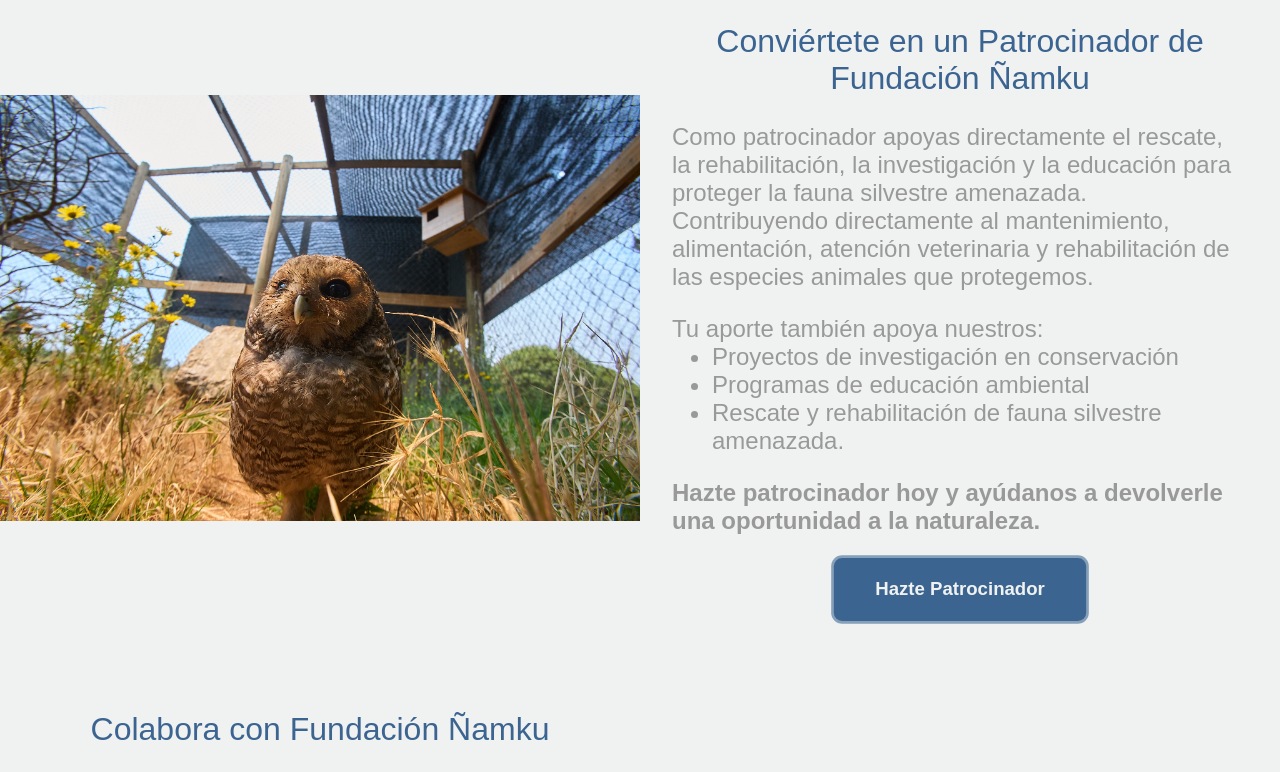
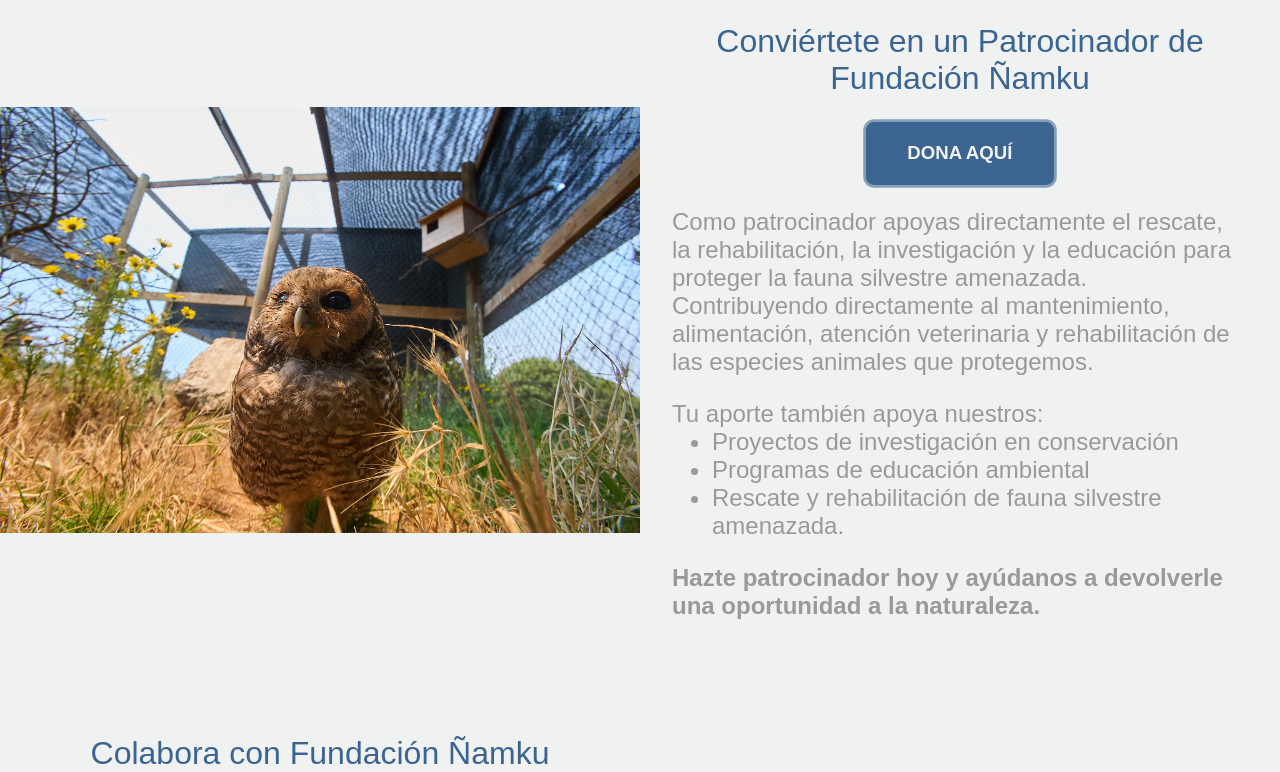
Before and after one commit to Gcamposbriceno/frontend-namku, a React (Vite) app: page /colabora in a window 1280 px wide. Shown: the part 740-1512 px from the top of the page. Built offline with nearby package versions, Linux system fonts and the light colour scheme; no server answers; a web font is replaced by a local one.

Commit message:
call-to-action contribute

```diff
--- a/src/components/PaymentButton/PaymentButton.jsx
+++ b/src/components/PaymentButton/PaymentButton.jsx
@@ -7,7 +7,7 @@
 
   return (
     <button className="btn-call-to-action" onClick={handleClick}>
-      <a>Hazte Patrocinador</a>
+      <a>DONA AQUÍ</a>
     </button>
   );
 }
--- a/src/pages/Contribute/Contribute.jsx
+++ b/src/pages/Contribute/Contribute.jsx
@@ -27,6 +27,9 @@
         <img src={sponsorImg} alt="imagen de pajaro" className="section-img" />
         <div className="row-text">
           <h2>Conviértete en un Patrocinador de Fundación Ñamku</h2>
+          <div className="contribute-button">
+            <PaymentButton />
+          </div>
           <p>
             Como patrocinador apoyas directamente el rescate, la rehabilitación,
             la investigación y la educación para proteger la fauna silvestre
@@ -48,9 +51,6 @@
               la naturaleza.
             </b>
           </p>
-          <div className="contribute-button">
-            <PaymentButton />
-          </div>
         </div>
       </div>
 
```
